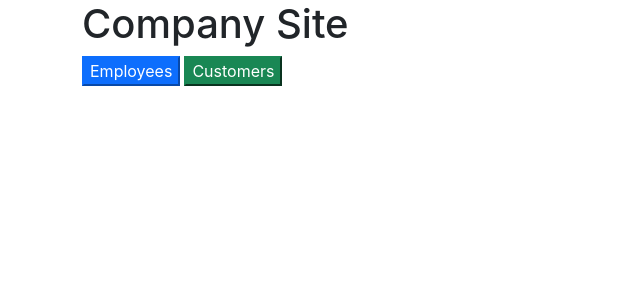
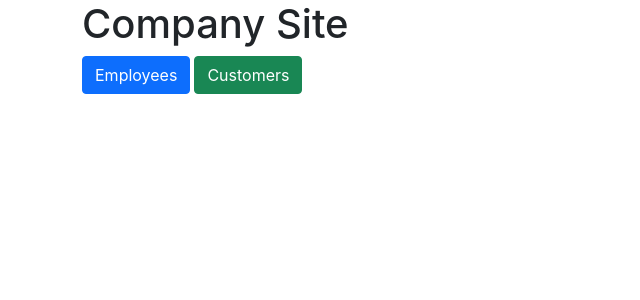
Before and after one commit to edwardtanguay/live-coding-react-bootstrap-bootswatch, a React (Vite) app: page / in a window 1280 px wide. Shown: the top 300 px of the page, without its empty margins (0-640 px from the left). Built offline with nearby package versions, Linux system fonts and the light colour scheme.

Commit message:
react bootstrap installed

```diff
--- a/index.html
+++ b/index.html
@@ -5,7 +5,6 @@
     <link rel="icon" type="image/svg+xml" href="/src/favicon.svg" />
     <meta name="viewport" content="width=device-width, initial-scale=1.0" />
     <title>Vite App</title>
-    <link href="https://cdn.jsdelivr.net/npm/bootstrap@5.1.3/dist/css/bootstrap.min.css" rel="stylesheet" integrity="sha384-1BmE4kWBq78iYhFldvKuhfTAU6auU8tT94WrHftjDbrCEXSU1oBoqyl2QvZ6jIW3" crossorigin="anonymous">
   </head>
   <body>
     <div id="root"></div>
--- a/package.json
+++ b/package.json
@@ -8,7 +8,9 @@
     "preview": "vite preview"
   },
   "dependencies": {
+    "bootstrap": "^5.1.3",
     "react": "^18.0.0",
+    "react-bootstrap": "^2.3.1",
     "react-dom": "^18.0.0"
   },
   "devDependencies": {
--- a/src/App.jsx
+++ b/src/App.jsx
@@ -1,11 +1,14 @@
+import 'bootstrap/dist/css/bootstrap.min.css';
+import { Container, Button } from 'react-bootstrap';
+
 function App() {
   return (
-    <div className="App">
-      <div className="container">
+    <div>
+      <Container>
        <h1>Company Site</h1>
-       <button className="btn-primary me-1 ">Employees</button>
-       <button className="btn-success">Customers</button>
-      </div>
+       <Button className="me-1">Employees</Button>
+       <Button className="btn-success">Customers</Button>
+       </Container>
     </div>
   )
 }
```
Also changed, not shown: 1 other file (tests, documents, lock files or other folders).
